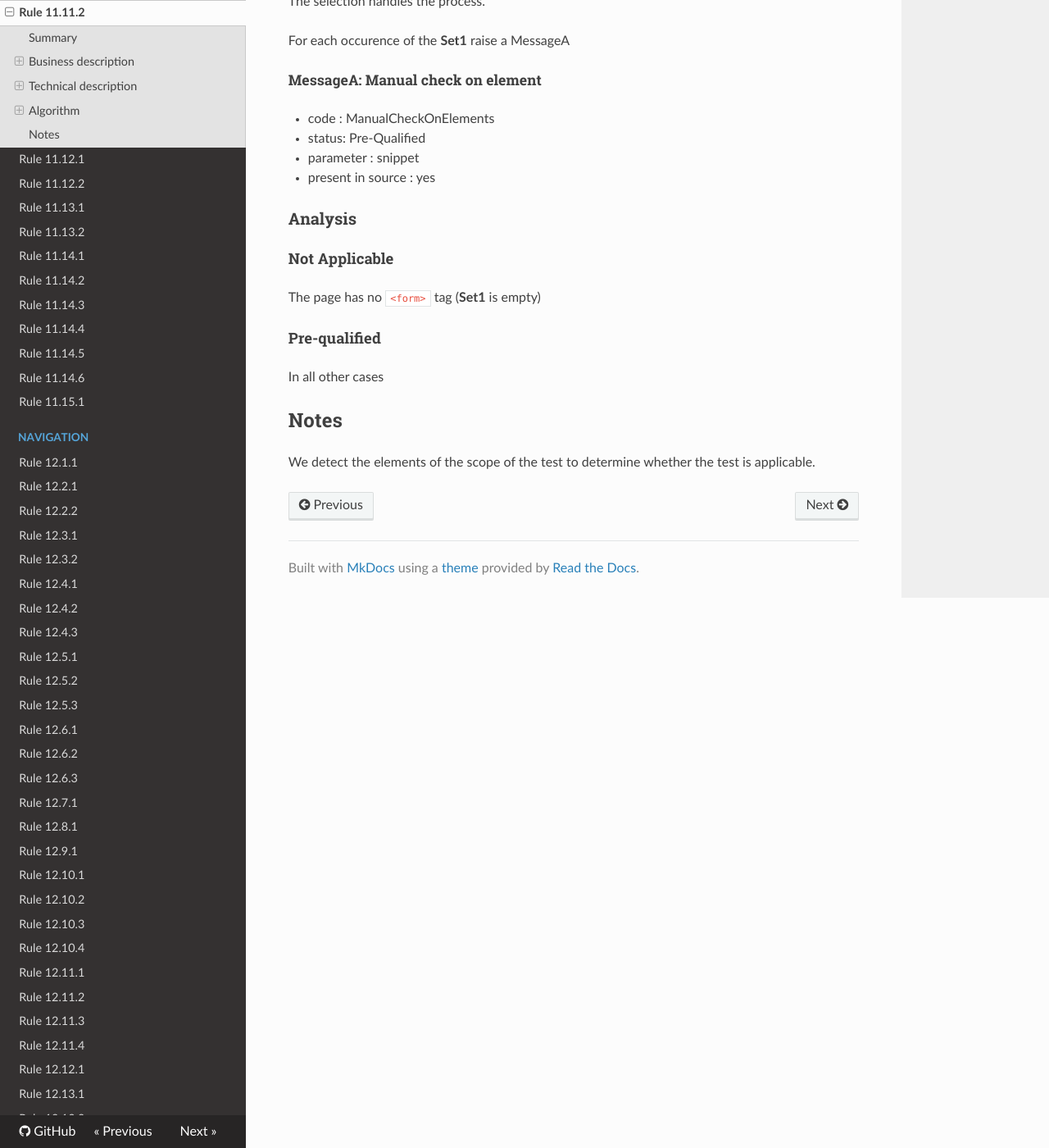
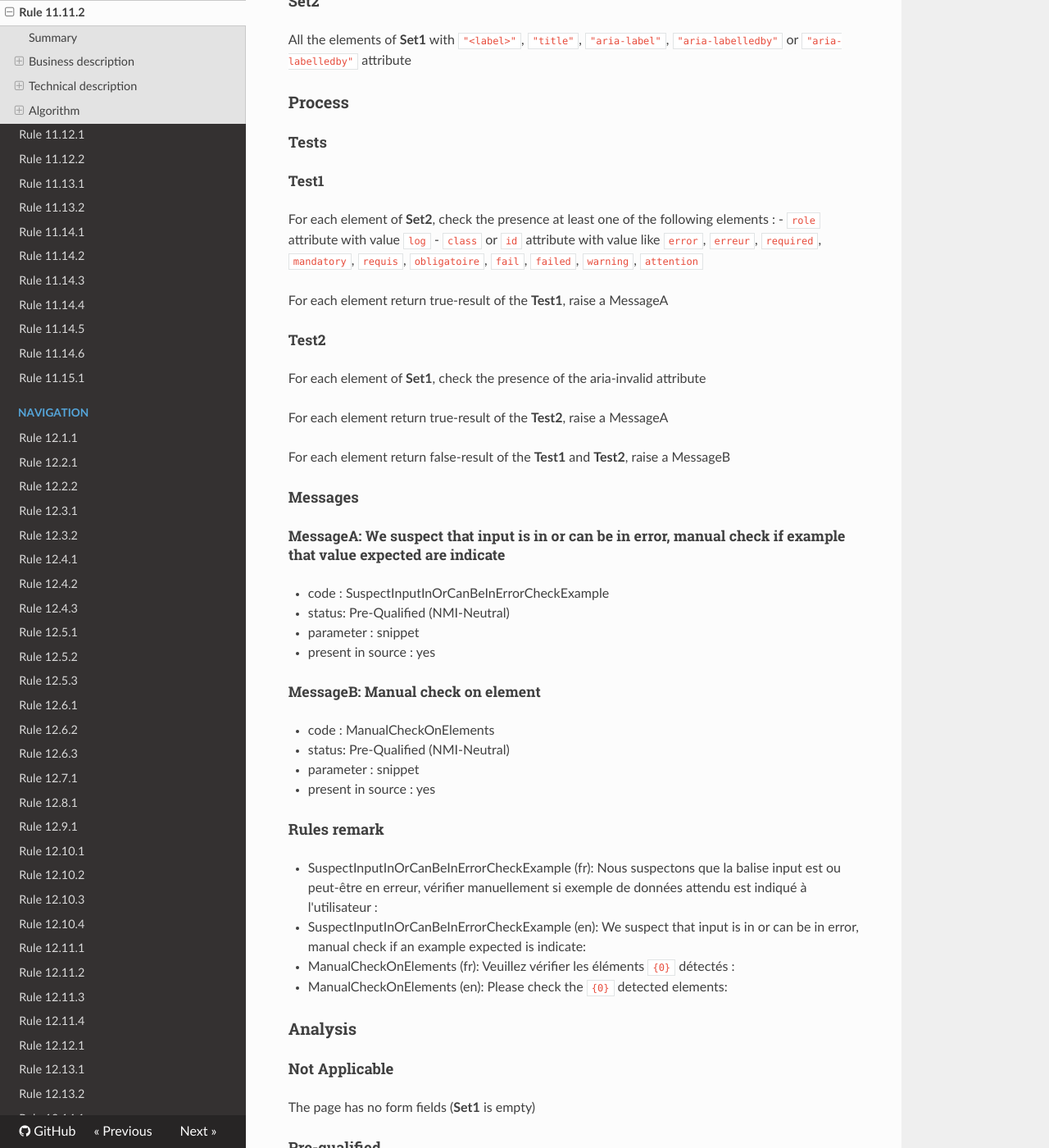
Before and after one commit to Tanaguru/RGAA3-2016, an MkDocs documentation site: the page built from docs/Rule-11-11-2.md, in a window 1280 px wide and 1400 px high, scrolled down 1348 px. Shown: the whole window at 82% size. Built offline with MkDocs 1.6.1, drawn with Linux system fonts in a browser that asks for light colours; nearby versions of some CDN libraries; old or Windows-style settings are respelled for this version of MkDocs; some of the changed text lies outside the part shown.

Commit message:
Update tests 11.11.2

```diff
--- a/docs/Rule-11-11-2.md
+++ b/docs/Rule-11-11-2.md
@@ -40,34 +40,78 @@ Pour chaque formulaire, pour chaque erreur de saisie, des exemples de valeurs at
 
 #### Set1
 
-All the `<form>` tags (form)
+All the `<input>` tags with a `"type"` attribute equals to:
+-  "text"
+-   or "password"
+-   or "checkbox"
+-   or "radio"
+-   or "file"
+-   or "search"
+-   or "tel"
+-   or "email"
+-   or "number"
+-   or "url"
+-   or "date"
+-   or "range"
+-   or "color"
+-   or "time"
+
+AND all the `<textarea>`, `<select>`, `<datalist>`, `<keygen>` tags
+
+#### Set2
+
+All the elements of **Set1** with `"<label>"`, `"title"`, `"aria-label"`, `"aria-labelledby"` or `"aria-labelledby"` attribute
 
 ### Process
 
-#### Test1
+#### Tests
 
-The selection handles the process.
+##### Test1
 
-For each occurence of the **Set1** raise a MessageA
+For each element of **Set2**, check the presence at least one of the following elements :
+ - `role` attribute with value `log`
+ - `class` or `id` attribute with value like `error`, `erreur`, `required`, `mandatory`, `requis`, `obligatoire`, `fail`, `failed`, `warning`, `attention`
 
-##### MessageA: Manual check on element
+For each element return true-result of the **Test1**, raise a MessageA
+
+##### Test2
+
+For each element of **Set1**, check the presence of the aria-invalid attribute
+
+For each element return true-result of the **Test2**, raise a MessageA
+
+For each element return false-result of the **Test1** and **Test2**, raise a MessageB
+
+#### Messages
+
+##### MessageA: We suspect that input is in or can be in error, manual check if example that value expected are indicate
+
+-   code : SuspectInputInOrCanBeInErrorCheckExample
+-   status: Pre-Qualified (NMI-Neutral)
+-   parameter : snippet
+-   present in source : yes
+
+##### MessageB: Manual check on element
 
 -   code : ManualCheckOnElements
--   status: Pre-Qualified
+-   status: Pre-Qualified (NMI-Neutral)
 -   parameter : snippet
 -   present in source : yes
+
+#### Rules remark
+
+ * SuspectInputInOrCanBeInErrorCheckExample (fr): Nous suspectons que la balise input est ou peut-&ecirc;tre en erreur, v&eacute;rifier manuellement si exemple de donn&eacute;es attendu est indiqu&eacute; &agrave; l'utilisateur :
+ * SuspectInputInOrCanBeInErrorCheckExample (en): We suspect that input is in or can be in error, manual check if an example expected is indicate:
+
+ * ManualCheckOnElements (fr): Veuillez v&eacute;rifier les &eacute;l&eacute;ments <code>{0}</code> d&eacute;tect&eacute;s :
+ * ManualCheckOnElements (en): Please check the <code>{0}</code> detected elements:
 
 ### Analysis
 
 #### Not Applicable
 
-The page has no `<form>` tag (**Set1** is empty)
+The page has no form fields (**Set1** is empty)
 
 #### Pre-qualified
 
 In all other cases
-
-## Notes
-
-We detect the elements of the scope of the test to determine whether the
-test is applicable.
```
Also changed, not shown: docs/Rule-11-11-1.md (+2 -2 lines), 3 other files.
